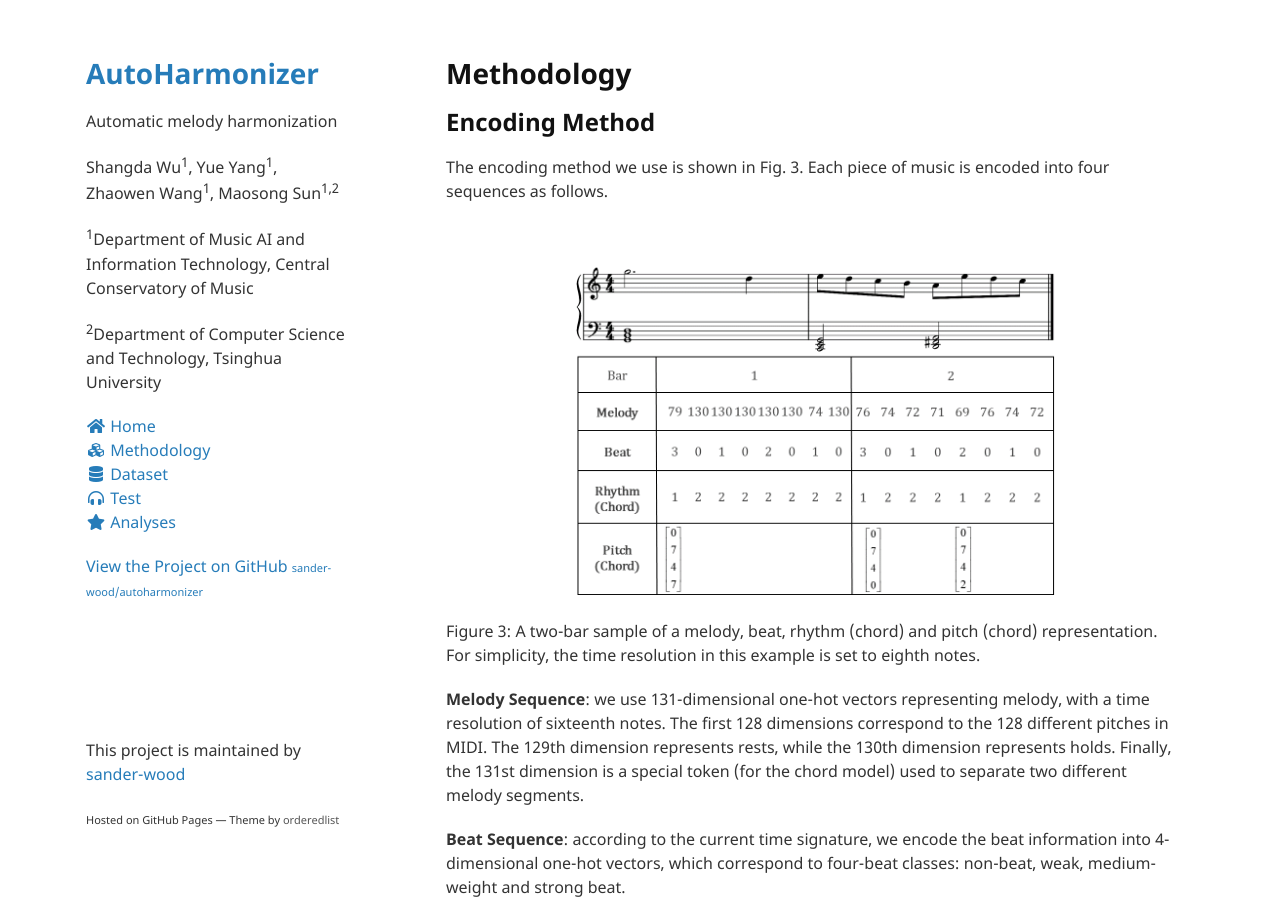
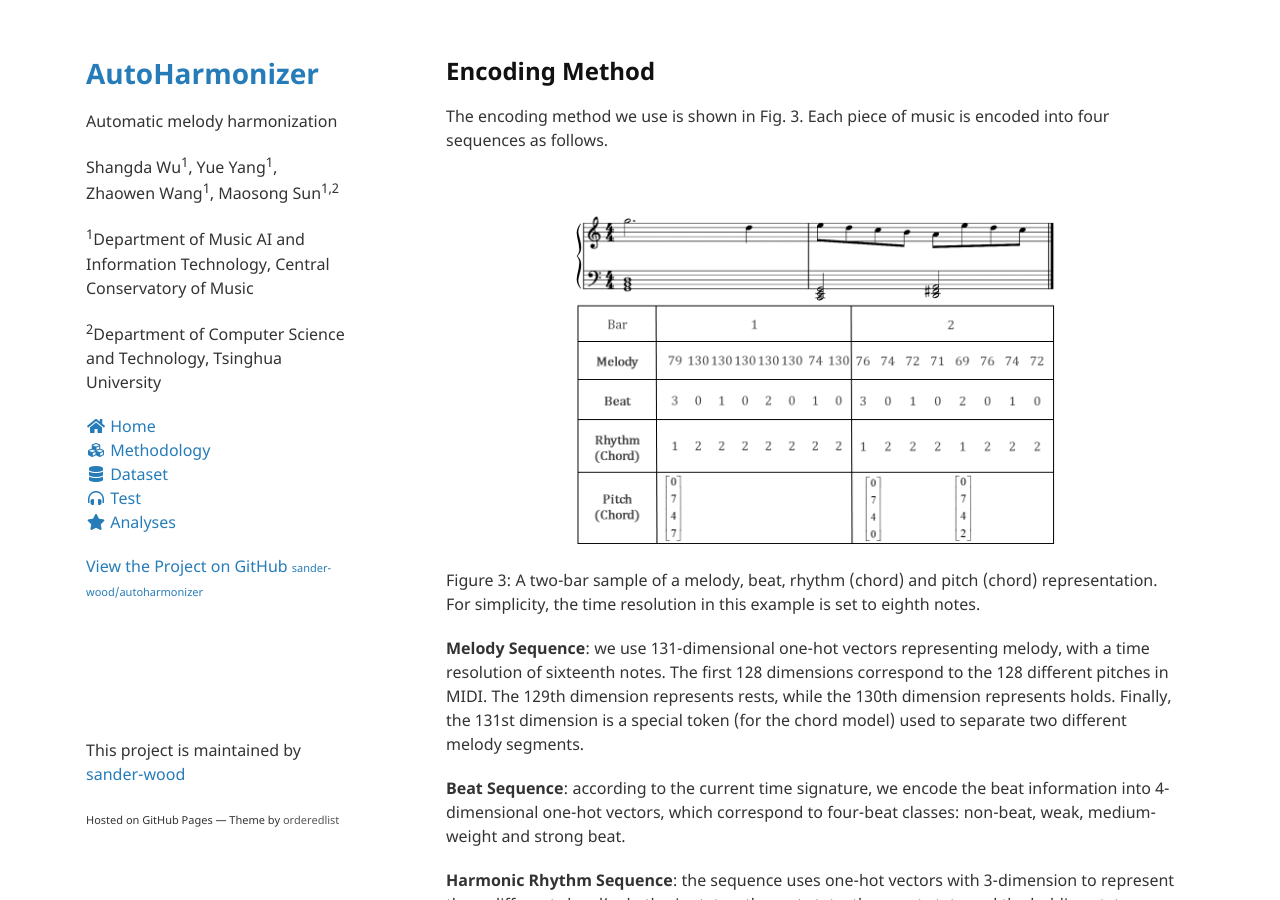
Before and after one commit to sander-wood/autoharmonizer, a Jekyll site: the page built from methodology.md, in a window 1280 px wide and 900 px high. Built offline with Jekyll 4.4.1, drawn with Linux system fonts in a browser that asks for light colours; nearby versions of some CDN libraries; formulas are drawn with MathJax 3.

Commit message:
Update methodology.md

```diff
--- a/methodology.md
+++ b/methodology.md
@@ -12,8 +12,6 @@ title: Methodology
         }
     });
 </script>
-
-# Methodology
 
 ## Encoding Method
 
```
